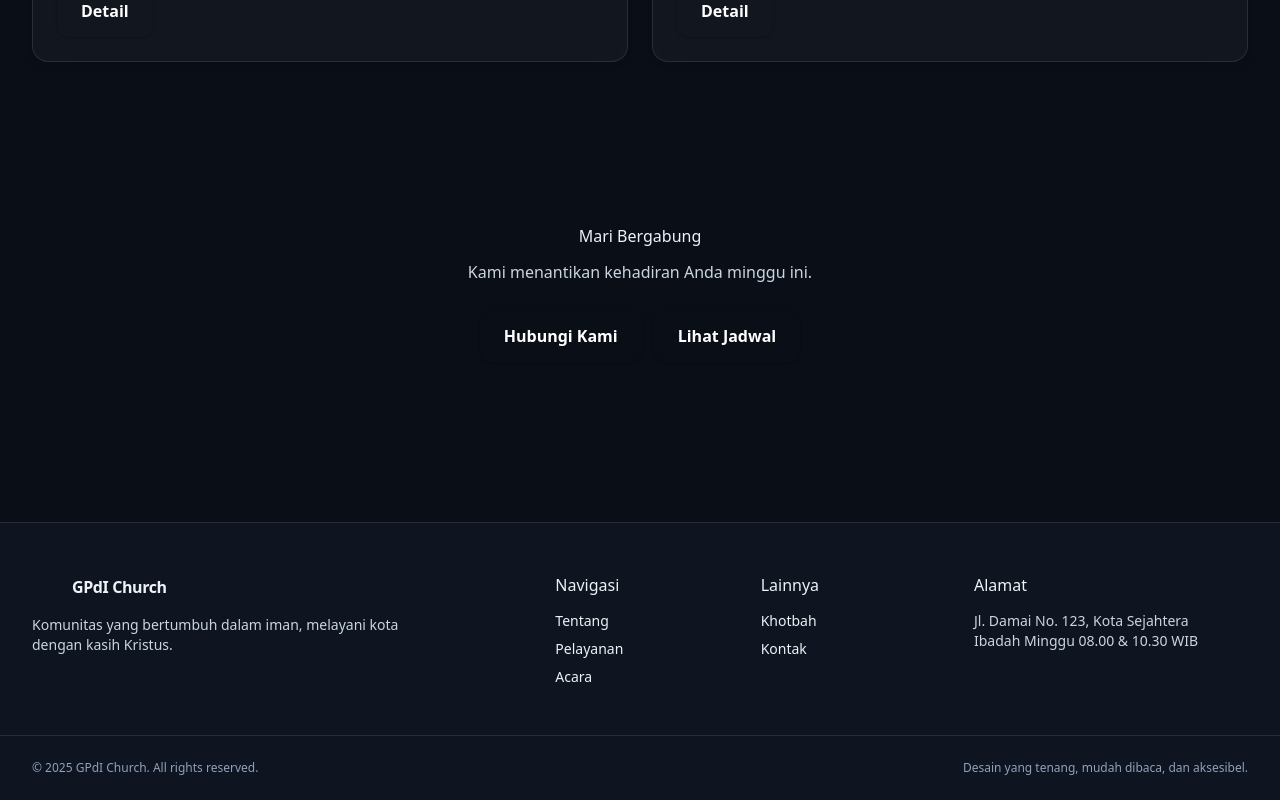
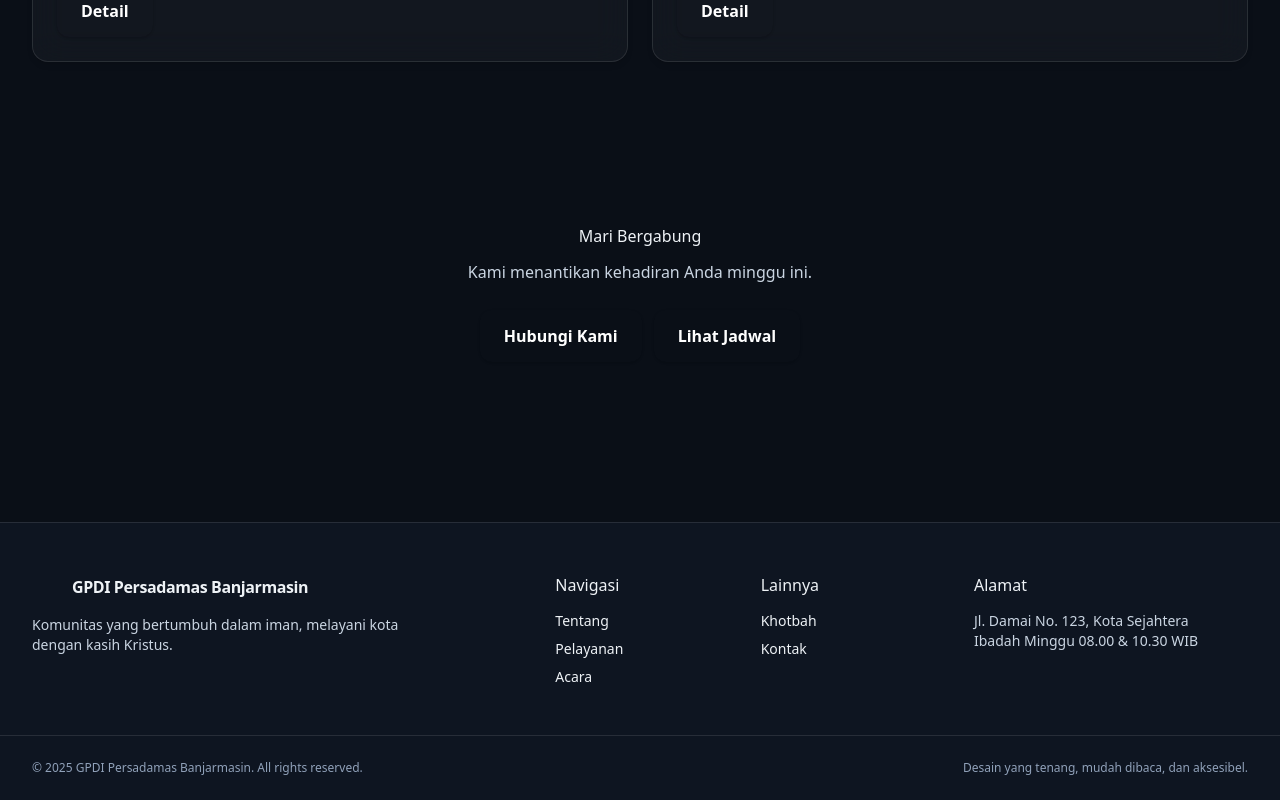
Before and after one commit to TheophilusAE/GPDI-2, a Next.js app: page / in a window 1280 px wide. Shown: the part 1551-2351 px from the top of the page. Built offline with nearby package versions, Linux system fonts and the light colour scheme.

Commit message:
Website V5

```diff
--- a/src/app/layout.tsx
+++ b/src/app/layout.tsx
@@ -17,21 +17,21 @@ const geistMono = Geist_Mono({
 });
 
 export const metadata: Metadata = {
-  title: "GPdI Church • Faith, Community, Impact",
-  description: "Portofolio modern gereja: iman, komunitas, dan dampak bagi kota.",
+  title: "GPDI Persadamas Banjarmasin • Faith, Community, Impact",
+  description: "Portofolio modern GPDI Persadamas Banjarmasin: iman, komunitas, dan dampak bagi kota.",
   metadataBase: new URL("https://example.com"),
   openGraph: {
-    title: "GPdI Church • Faith, Community, Impact",
+    title: "GPDI Persadamas Banjarmasin • Faith, Community, Impact",
     description:
-      "Portofolio modern gereja: iman, komunitas, dan dampak bagi kota.",
+      "Portofolio modern GPDI Persadamas Banjarmasin: iman, komunitas, dan dampak bagi kota.",
     type: "website",
     url: "https://example.com",
   },
   twitter: {
     card: "summary_large_image",
-    title: "GPdI Church • Faith, Community, Impact",
+    title: "GPDI Persadamas Banjarmasin • Faith, Community, Impact",
     description:
-      "Portofolio modern gereja: iman, komunitas, dan dampak bagi kota.",
+      "Portofolio modern GPDI Persadamas Banjarmasin: iman, komunitas, dan dampak bagi kota.",
   },
 };
 
--- a/src/components/Footer.tsx
+++ b/src/components/Footer.tsx
@@ -7,7 +7,7 @@ export default function Footer() {
         <div className="md:col-span-5">
           <div className="flex items-center gap-2">
             <span className="inline-block h-8 w-8 rounded-lg bg-gradient-to-br from-[--color-primary] to-[--color-secondary]" />
-            <span className="font-semibold tracking-tight">GPdI Church</span>
+            <span className="font-semibold tracking-tight">GPDI Persadamas Banjarmasin</span>
           </div>
           <p className="mt-3 text-sm text-slate-300 max-w-sm">
             Komunitas yang bertumbuh dalam iman, melayani kota dengan kasih Kristus.
@@ -40,7 +40,7 @@ export default function Footer() {
       </div>
       <div className="border-t" style={{borderColor: "var(--border-soft)"}}>
         <div className="container-responsive py-6 text-xs text-slate-400 flex flex-col sm:flex-row items-center justify-between">
-          <p>© {new Date().getFullYear()} GPdI Church. All rights reserved.</p>
+          <p>© {new Date().getFullYear()} GPDI Persadamas Banjarmasin. All rights reserved.</p>
           <p>Desain yang tenang, mudah dibaca, dan aksesibel.</p>
         </div>
       </div>
--- a/src/components/Navbar.tsx
+++ b/src/components/Navbar.tsx
@@ -37,7 +37,7 @@ export default function Navbar() {
       <div className="container-responsive flex items-center justify-between h-16">
         <Link href="/" className="flex items-center gap-2">
           <span className="inline-block h-8 w-8 rounded-lg bg-gradient-to-br from-[--color-primary] to-[--color-secondary]" />
-          <span className="font-semibold tracking-tight">GPdI Church</span>
+          <span className="font-semibold tracking-tight">GPDI Persadamas Banjarmasin</span>
         </Link>
 
         <nav className="hidden md:flex items-center gap-6">
--- a/src/components/SplashProvider.tsx
+++ b/src/components/SplashProvider.tsx
@@ -5,7 +5,10 @@ import { AnimatePresence, motion } from "framer-motion";
 
 function SplashScreen() {
   return (
-    <div className="fixed inset-0 z-50 grid place-items-center bg-gradient-to-br from-[--brand-blue-600] via-[--brand-red-600] to-[--brand-blue-700]">
+    <div className="fixed inset-0 z-50 grid place-items-center" style={{background:
+      `radial-gradient(60rem 40rem at 10% -10%, color-mix(in oklab, var(--brand-primary) 25%, transparent), transparent 60%),
+        radial-gradient(70rem 45rem at 120% 0%, color-mix(in oklab, var(--brand-secondary) 25%, transparent), transparent 60%),
+        var(--background)`}}>
       <motion.div
         initial={{ opacity: 0, scale: 0.9 }}
         animate={{ opacity: 1, scale: 1 }}
@@ -15,13 +18,13 @@ function SplashScreen() {
       >
         <div className="relative">
           <motion.div
-            className="absolute -inset-6 rounded-full blur-2xl bg-white/20"
+            className="absolute -inset-6 rounded-3xl blur-2xl"
             initial={{ opacity: 0 }}
-            animate={{ opacity: 1 }}
+            animate={{ opacity: 1, backgroundColor: "rgba(255,255,255,0.16)" }}
             transition={{ delay: 0.1, duration: 0.8 }}
           />
-          <h1 className="relative text-4xl sm:text-5xl font-semibold tracking-tight">
-            GPdI Church
+          <h1 className="relative text-4xl sm:text-5xl font-extrabold tracking-tight">
+            GPDI Persadamas Banjarmasin
           </h1>
         </div>
         <p className="mt-3 text-white/80">Menghadirkan kasih bagi kota</p>
@@ -32,9 +35,9 @@ function SplashScreen() {
           transition={{ duration: 0.6 }}
         >
           <motion.div
-            className="h-full bg-white"
+            className="h-full"
             initial={{ x: "-100%" }}
-            animate={{ x: 0 }}
+            animate={{ x: 0, background: "linear-gradient(90deg, var(--brand-primary), var(--brand-secondary))" }}
             transition={{ duration: 1.2, ease: "easeInOut", repeat: Infinity }}
           />
         </motion.div>
```
